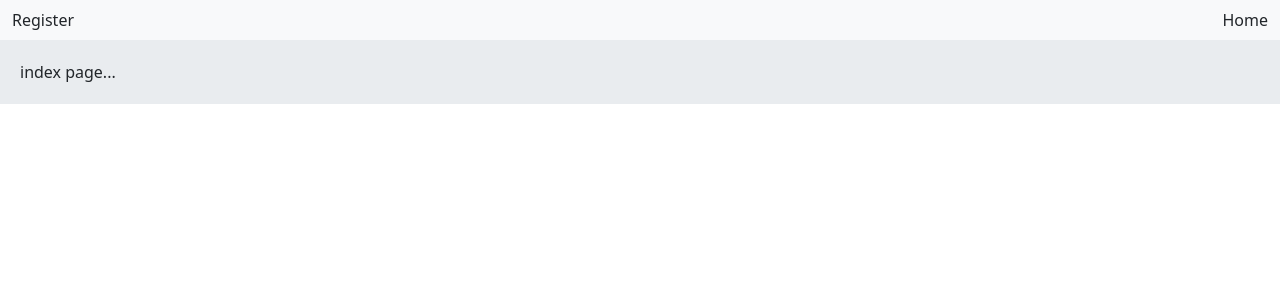
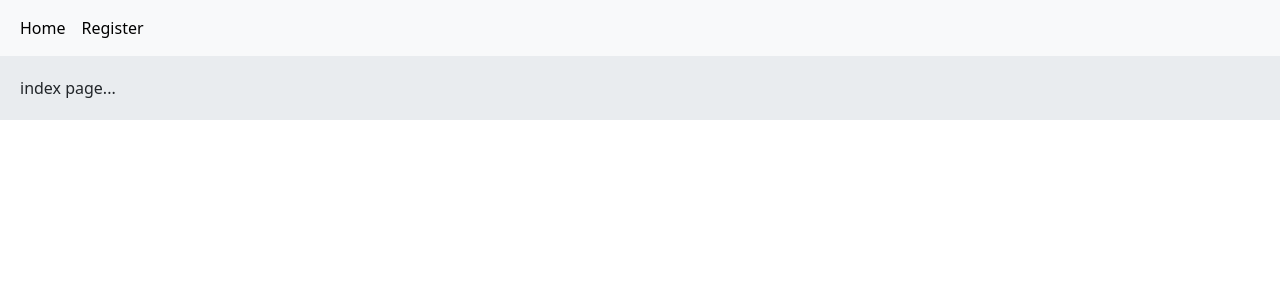
Before and after one commit to bardiakhosraviesmaeili/Django_social, a Django app: page / in a window 1280 px wide. Shown: the top 300 px of the page. Run offline with Django 4.2, Linux system fonts and the light colour scheme.

Commit message:
fixing navbar

```diff
--- a/social/templates/inc/navbar.html
+++ b/social/templates/inc/navbar.html
@@ -1,8 +1,8 @@
 <nav class="navbar navbar-expand-lg bg-body-tertiary">
     <div class="container-fluid">
-
-        <a class="nav-link active" href="{% url 'account:user_register' %}">Register</a>
-        <a class="nav-link active" href="{% url 'home:home' %}">Home</a>
-
+        <div class="navbar-nav">
+            <a class="nav-link active" href="{% url 'home:home' %}">Home</a>
+            <a class="nav-link active" href="{% url 'account:user_register' %}">Register</a>
+        </div>
     </div>
 </nav>
```
